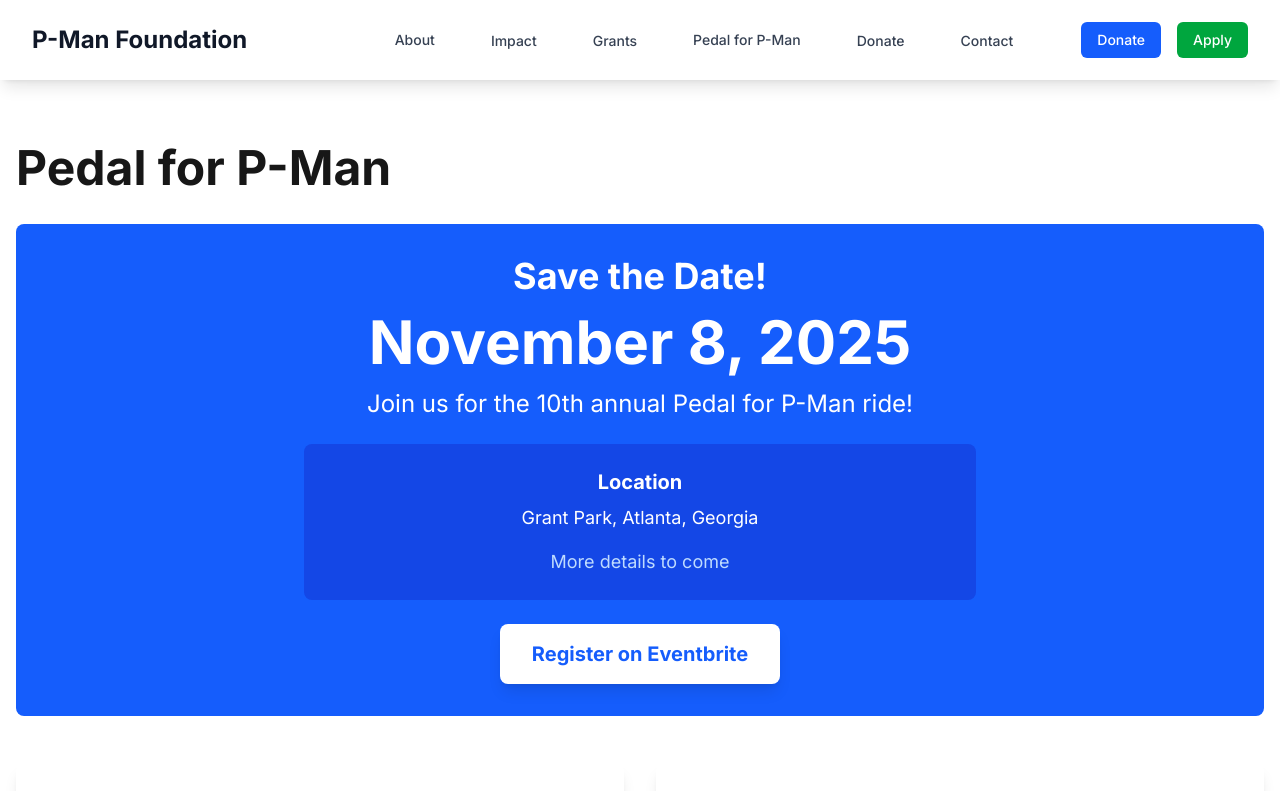
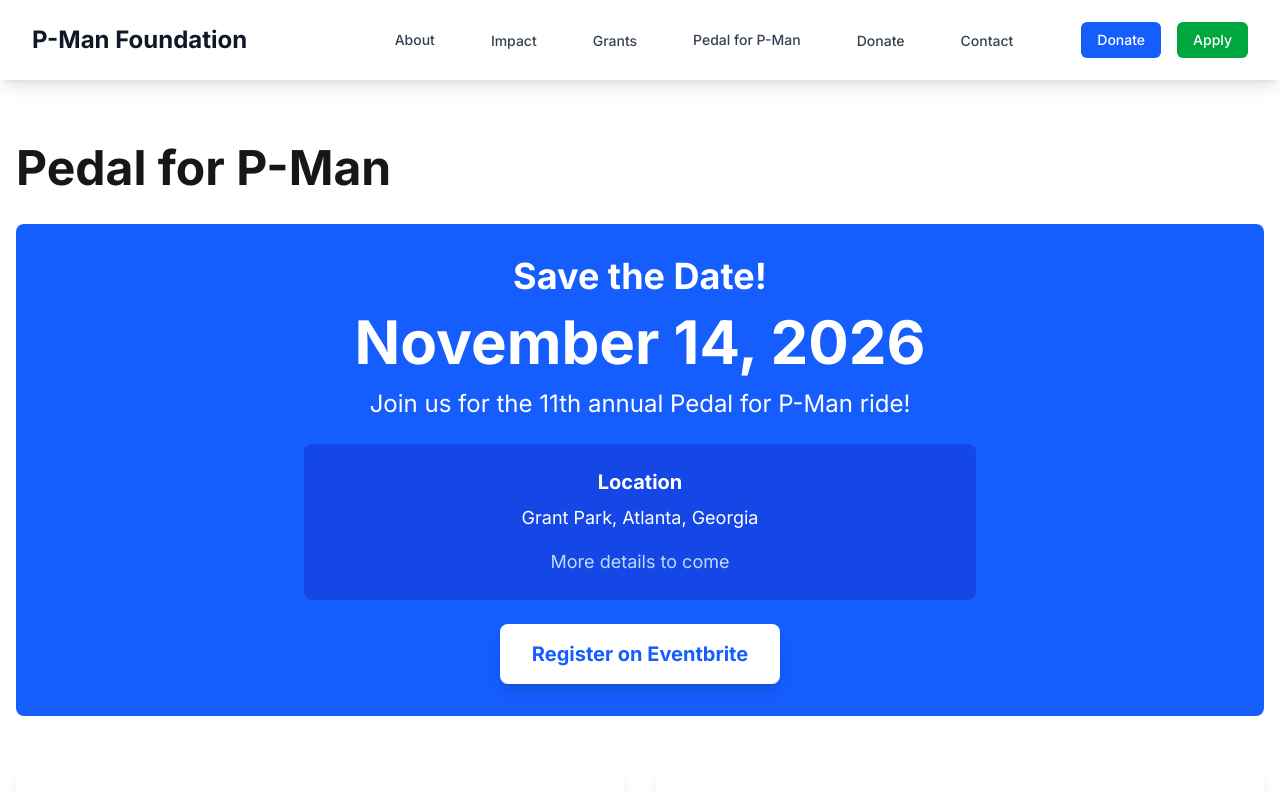
Before and after one commit to mchall21/p-man-foundation, a Next.js app: page /pedal in a window 1280 px wide. Shown: the top 791 px of the page. Built offline with nearby package versions, Linux system fonts and the light colour scheme; a web font is replaced by a local one.

Commit message:
Update Pedal for P-Man for November 14, 2026

```diff
--- a/app/pedal/page.tsx
+++ b/app/pedal/page.tsx
@@ -14,9 +14,9 @@ export default function PedalPage() {
       {/* Save the Date */}
       <div className="bg-blue-600 text-white p-8 rounded-lg mb-12 text-center">
         <h2 className="text-4xl font-bold mb-4">Save the Date!</h2>
-        <div className="text-6xl font-bold mb-4">November 8, 2025</div>
+        <div className="text-6xl font-bold mb-4">November 14, 2026</div>
         <p className="text-2xl mb-6">
-          Join us for the 10th annual Pedal for P-Man ride!
+          Join us for the 11th annual Pedal for P-Man ride!
         </p>
         <div className="bg-blue-700 rounded-lg p-6 max-w-2xl mx-auto">
           <h3 className="font-bold text-xl mb-2">Location</h3>
--- a/app/pedal/pledge/page.tsx
+++ b/app/pedal/pledge/page.tsx
@@ -17,7 +17,7 @@ export default function PledgePage() {
           <p className="text-xl text-gray-700 max-w-2xl mx-auto leading-relaxed">
             Can't make it to the ride? Soon you'll be able to pledge a dollar amount per mile
             and support our mission from anywhere. We're working on making this feature available
-            for the 2025 ride.
+            for the 2026 ride.
           </p>
         </div>
 
```
